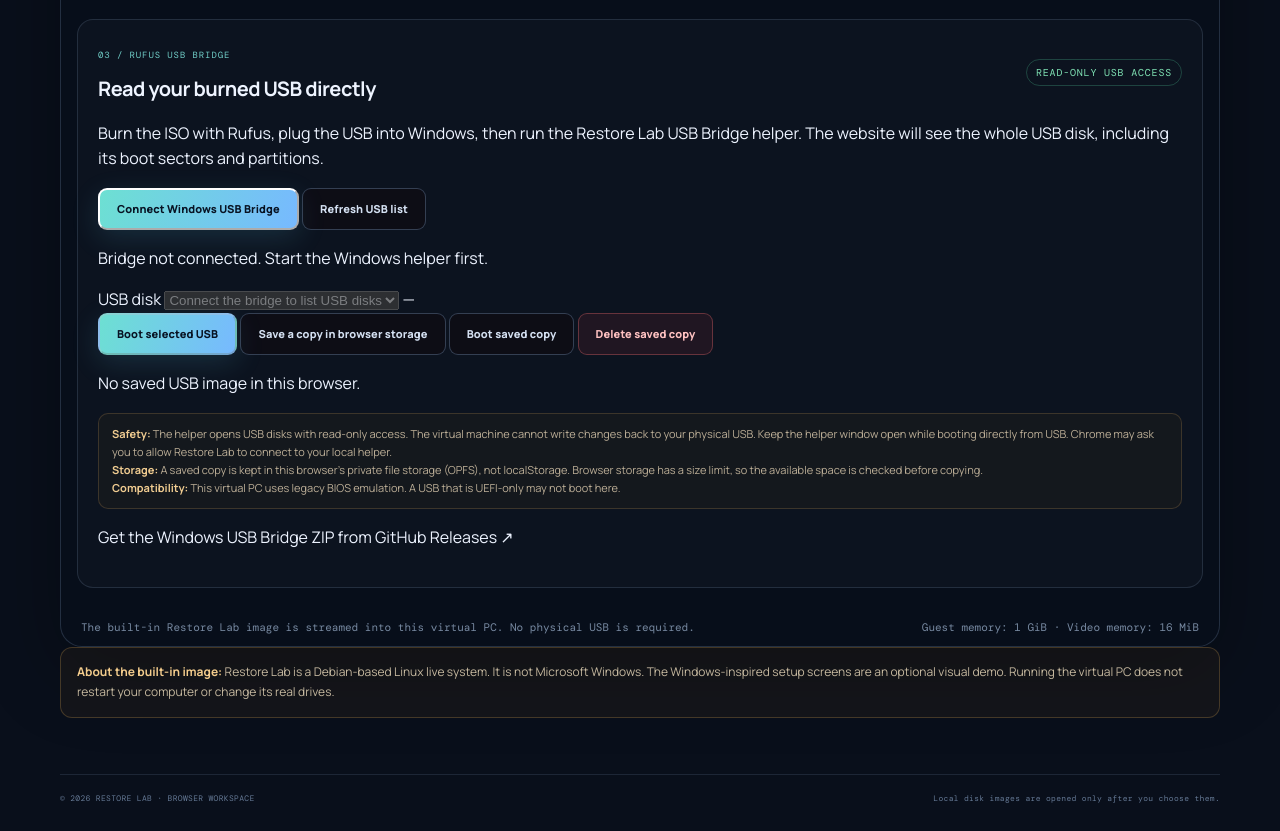
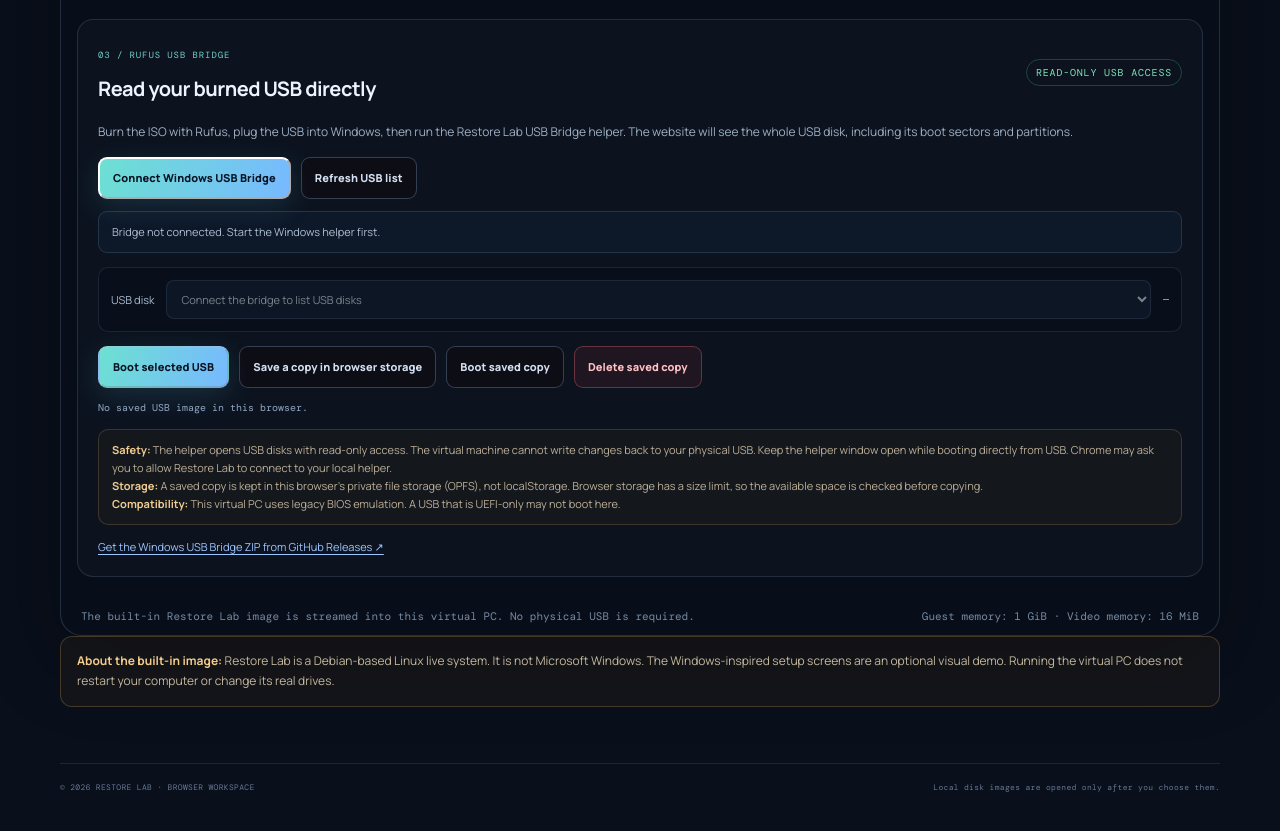
Before and after one commit to sd201826/Computer, a plain HTML site: page run.html in a window 1280 px wide. Shown: the part 1620-2451 px from the top of the page. Drawn offline with nearby package versions, Linux system fonts and the light colour scheme.

Commit message:
Style Rufus USB Bridge controls

```diff
--- a/run-os.css
+++ b/run-os.css
@@ -393,3 +393,106 @@
   .vm-media-heading { align-items: flex-start; flex-direction: column; }
   .vm-disk-spec { font-size: 9px; }
 }
+
+
+.bridge-intro {
+  color: #9eafc4;
+  font-size: 12px;
+  line-height: 1.75;
+  margin: 0 0 15px;
+}
+.bridge-actions {
+  display: flex;
+  align-items: center;
+  flex-wrap: wrap;
+  gap: 10px;
+  margin: 12px 0;
+}
+.bridge-actions .button {
+  padding: 10px 13px;
+  font-size: 11px;
+}
+.bridge-status {
+  margin: 10px 0;
+  padding: 11px 13px;
+  border: 1px solid rgba(133, 164, 204, .2);
+  border-radius: 9px;
+  background: rgba(15, 29, 47, .6);
+  color: #aebed2;
+  font-size: 11px;
+  line-height: 1.65;
+}
+.bridge-status[data-kind="ok"] { border-color: rgba(85, 214, 158, .28); color: #8ce0b8; }
+.bridge-status[data-kind="warning"] { border-color: rgba(245, 185, 93, .28); color: #e8c58e; }
+.bridge-status[data-kind="error"] { border-color: rgba(255, 116, 116, .3); color: #ffaaaa; }
+.bridge-status[data-kind="busy"] { color: #b7d2fb; }
+.bridge-device-row {
+  display: grid;
+  grid-template-columns: auto minmax(0, 1fr) auto;
+  align-items: center;
+  gap: 12px;
+  margin: 14px 0;
+  padding: 12px;
+  border: 1px solid rgba(137, 164, 199, .15);
+  border-radius: 10px;
+  background: rgba(5, 10, 19, .42);
+  color: #aabbd1;
+  font-size: 11px;
+}
+.bridge-device-row select {
+  min-width: 0;
+  width: 100%;
+  padding: 10px;
+  border: 1px solid rgba(126, 157, 199, .3);
+  border-radius: 8px;
+  outline: none;
+  background: #111e31;
+  color: #edf3fc;
+  font: inherit;
+}
+.bridge-device-row select:disabled { opacity: .5; }
+.bridge-device-row > span { color: #8de1c0; font: 10px "DM Mono", monospace; white-space: nowrap; }
+.bridge-progress-wrap {
+  margin-top: 14px;
+  padding: 13px;
+  border: 1px solid rgba(99, 164, 239, .2);
+  border-radius: 10px;
+  background: rgba(23, 53, 84, .18);
+}
+.bridge-progress-wrap[hidden] { display: none; }
+.bridge-progress-top {
+  display: flex;
+  justify-content: space-between;
+  gap: 12px;
+  margin-bottom: 9px;
+  color: #b4c8e2;
+  font: 10px "DM Mono", monospace;
+}
+.bridge-progress-wrap progress {
+  display: block;
+  width: 100%;
+  height: 8px;
+  overflow: hidden;
+  border: 0;
+  border-radius: 99px;
+  background: #1a2b41;
+}
+.bridge-progress-wrap progress::-webkit-progress-bar { background: #1a2b41; }
+.bridge-progress-wrap progress::-webkit-progress-value { background: linear-gradient(90deg, #70dfd1, #78aefa); }
+.bridge-progress-wrap progress::-moz-progress-bar { background: linear-gradient(90deg, #70dfd1, #78aefa); }
+.bridge-saved-info {
+  margin: 11px 0 0;
+  color: #92a8c5;
+  font: 10px "DM Mono", monospace;
+  line-height: 1.6;
+}
+.bridge-download {
+  margin: 13px 0 0;
+  font-size: 11px;
+}
+.bridge-download a { color: #9fc5ff; text-decoration: underline; text-underline-offset: 3px; }
+.bridge-download a:hover { color: #c5dbff; }
+@media (max-width: 620px) {
+  .bridge-device-row { grid-template-columns: 1fr; gap: 7px; }
+  .bridge-actions .button { flex: 1 1 100%; }
+}
```
